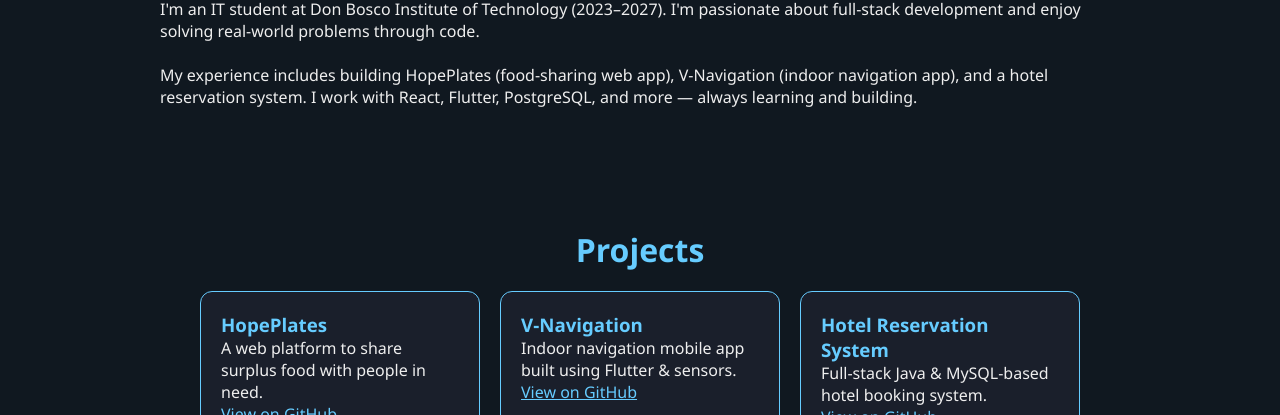
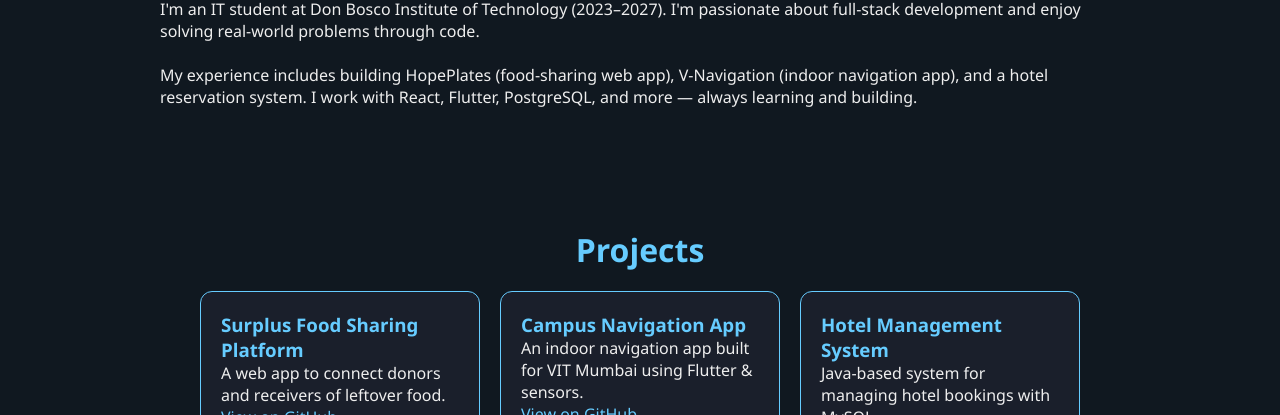
Before and after one commit to Tanvi120904/Portfolilo, a plain HTML site: page index.html in a window 1280 px wide. Shown: the part 537-952 px from the top of the page. Drawn offline with nearby package versions, Linux system fonts and the light colour scheme.

Commit message:
Fixed GitHub project links

```diff
--- a/index.html
+++ b/index.html
@@ -48,23 +48,29 @@
 <section id="projects" class="section" data-aos="fade-up">
   <h2 class="section-title">Projects</h2>
   <div class="projects-grid">
+
     <div class="project-card">
-        <h3>HopePlates</h3>
-        <p>A web platform to share surplus food with people in need.</p>
-        <a href="#">View on GitHub</a>
+      <h3>Surplus Food Sharing Platform</h3>
+      <p>A web app to connect donors and receivers of leftover food.</p>
+      <a href="https://github.com/Tanvi120904/Surplus_Food_sharing_platform" target="_blank">View on GitHub</a>
     </div>
+
     <div class="project-card">
-        <h3>V-Navigation</h3>
-        <p>Indoor navigation mobile app built using Flutter & sensors.</p>
-        <a href="#">View on GitHub</a>
+      <h3>Campus Navigation App</h3>
+      <p>An indoor navigation app built for VIT Mumbai using Flutter & sensors.</p>
+      <a href="https://github.com/Tanvi120904/VIT-Mumbai-_Campus_Guide" target="_blank">View on GitHub</a>
     </div>
+
     <div class="project-card">
-        <h3>Hotel Reservation System</h3>
-        <p>Full-stack Java & MySQL-based hotel booking system.</p>
-        <a href="#">View on GitHub</a>
+      <h3>Hotel Management System</h3>
+      <p>Java-based system for managing hotel bookings with MySQL.</p>
+      <a href="https://github.com/Tanvi120904/Hotel_Management_System" target="_blank">View on GitHub</a>
     </div>
+
   </div>
 </section>
+
+
 
   <!-- Skills -->
   <section id="skills" class="section" data-aos="fade-up">
```
Lines whose indentation alone changed are shown as unchanged.
